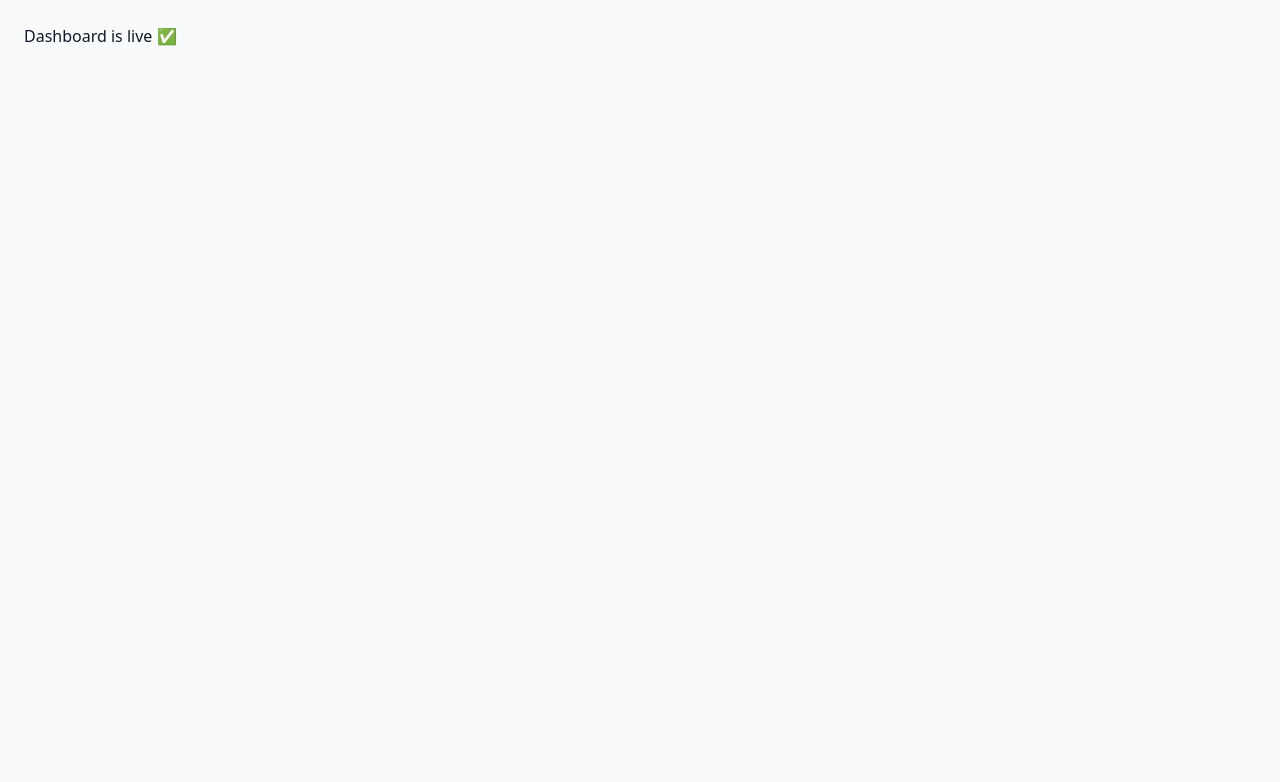
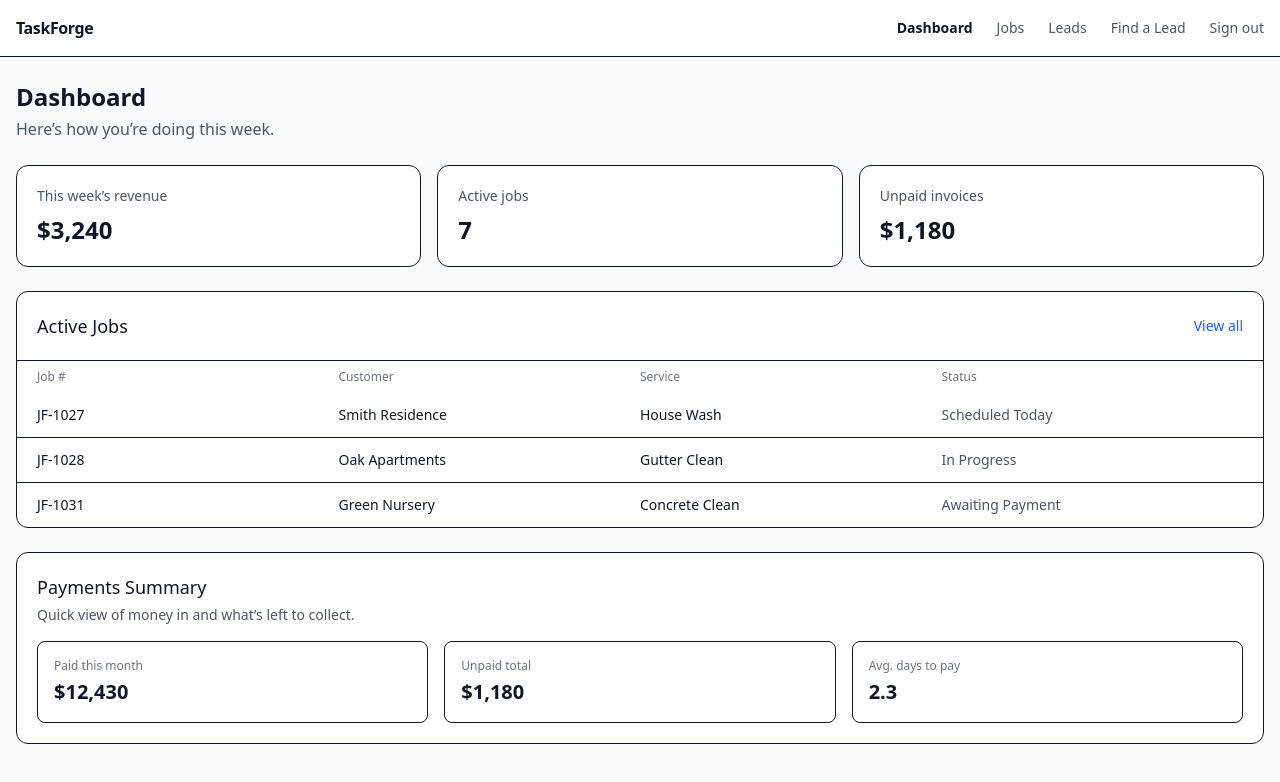
Before and after one commit to kehlannolte/TaskForge, a Next.js app in the folder frontend/taskforge-web/: page /dashboard in a window 1280 px wide. Shown: the top 782 px of the page. Built offline with nearby package versions, Linux system fonts and the light colour scheme; no server answers; sample sign-in values are in the browser's storage.

Commit message:
feat: minimal dashboard + navbar + protected pages

```diff
--- a/frontend/taskforge-web/package.json
+++ b/frontend/taskforge-web/package.json
@@ -3,9 +3,9 @@
   "private": true,
   "version": "0.1.0",
   "scripts": {
-    "dev": "next dev",
+    "dev": "next dev -p 3007",
     "build": "next build",
-    "start": "next start"
+    "start": "next start -p 3007"
   },
   "dependencies": {
     "clsx": "^2.1.1",
--- a/frontend/taskforge-web/src/app/(protected)/assistant/page.tsx
+++ /dev/null
@@ -1,8 +0,0 @@
-export default function AssistantPage() {
-  return (
-    <div className="p-6">
-      <h1 className="text-2xl font-semibold mb-2">Assistant</h1>
-      <p className="text-gray-600">Coming soon — your AI call and chat assistant.</p>
-    </div>
-  );
-}
--- a/frontend/taskforge-web/src/app/(protected)/dashboard/page.tsx
+++ b/frontend/taskforge-web/src/app/(protected)/dashboard/page.tsx
@@ -1,3 +1,76 @@
 export default function DashboardPage() {
-  return <div className="p-6">Dashboard is live ✅</div>;
+  // Dummy data for MVP visuals
+  const kpis = [
+    { label: "This week’s revenue", value: "$3,240" },
+    { label: "Active jobs", value: "7" },
+    { label: "Unpaid invoices", value: "$1,180" },
+  ];
+
+  const activeJobs = [
+    { id: "JF-1027", customer: "Smith Residence", service: "House Wash", status: "Scheduled Today" },
+    { id: "JF-1028", customer: "Oak Apartments", service: "Gutter Clean", status: "In Progress" },
+    { id: "JF-1031", customer: "Green Nursery", service: "Concrete Clean", status: "Awaiting Payment" },
+  ];
+
+  return (
+    <div className="space-y-6">
+      <div>
+        <h1 className="text-2xl font-semibold">Dashboard</h1>
+        <p className="text-gray-600 mt-1">Here’s how you’re doing this week.</p>
+      </div>
+
+      {/* KPIs */}
+      <div className="grid sm:grid-cols-2 lg:grid-cols-3 gap-4">
+        {kpis.map((k) => (
+          <div key={k.label} className="rounded-xl border bg-white p-5">
+            <p className="text-sm text-gray-600">{k.label}</p>
+            <p className="mt-2 text-2xl font-semibold">{k.value}</p>
+          </div>
+        ))}
+      </div>
+
+      {/* Active jobs table */}
+      <div className="rounded-xl border bg-white">
+        <div className="flex items-center justify-between p-5">
+          <h2 className="text-lg font-medium">Active Jobs</h2>
+          <a href="/jobs" className="text-sm text-blue-600 hover:underline">View all</a>
+        </div>
+        <div className="border-t">
+          <div className="grid grid-cols-4 px-5 py-2 text-xs text-gray-500">
+            <span>Job #</span><span>Customer</span><span>Service</span><span>Status</span>
+          </div>
+          <div className="divide-y">
+            {activeJobs.map((j) => (
+              <div key={j.id} className="grid grid-cols-4 px-5 py-3 text-sm">
+                <span className="font-medium">{j.id}</span>
+                <span>{j.customer}</span>
+                <span>{j.service}</span>
+                <span className="text-gray-600">{j.status}</span>
+              </div>
+            ))}
+          </div>
+        </div>
+      </div>
+
+      {/* Payments summary inside Dashboard (lean MVP) */}
+      <div className="rounded-xl border bg-white p-5">
+        <h2 className="text-lg font-medium">Payments Summary</h2>
+        <p className="text-sm text-gray-600 mt-1">Quick view of money in and what’s left to collect.</p>
+        <div className="grid sm:grid-cols-3 gap-4 mt-4">
+          <div className="rounded-lg border p-4">
+            <p className="text-xs text-gray-500">Paid this month</p>
+            <p className="mt-1 text-xl font-semibold">$12,430</p>
+          </div>
+          <div className="rounded-lg border p-4">
+            <p className="text-xs text-gray-500">Unpaid total</p>
+            <p className="mt-1 text-xl font-semibold">$1,180</p>
+          </div>
+          <div className="rounded-lg border p-4">
+            <p className="text-xs text-gray-500">Avg. days to pay</p>
+            <p className="mt-1 text-xl font-semibold">2.3</p>
+          </div>
+        </div>
+      </div>
+    </div>
+  );
 }
--- a/frontend/taskforge-web/src/app/(protected)/layout.tsx
+++ b/frontend/taskforge-web/src/app/(protected)/layout.tsx
@@ -1,11 +1,11 @@
-// src/app/(protected)/layout.tsx
-import { ReactNode } from "react";
-import { getServerSession } from "next-auth";
-import { authOptions } from "@/lib/auth";
-import { redirect } from "next/navigation";
+import type { ReactNode } from "react";
+import NavBar from "@/components/NavBar";
 
-export default async function ProtectedLayout({ children }: { children: ReactNode }) {
-  const session = await getServerSession(authOptions);
-  if (!session) redirect(`/login?callbackUrl=${encodeURIComponent("/dashboard")}`);
-  return <>{children}</>;
+export default function ProtectedLayout({ children }: { children: ReactNode }) {
+  return (
+    <div className="min-h-screen bg-gray-50">
+      <NavBar />
+      <main className="mx-auto max-w-7xl px-4 py-6">{children}</main>
+    </div>
+  );
 }
--- a/frontend/taskforge-web/src/app/(protected)/settings/page.tsx
+++ /dev/null
@@ -1,8 +0,0 @@
-export default function SettingsPage() {
-  return (
-    <div className="p-6">
-      <h1 className="text-2xl font-semibold mb-2">Settings</h1>
-      <p className="text-gray-600">App settings and preferences will appear here.</p>
-    </div>
-  );
-}
--- a/frontend/taskforge-web/src/components/NavBar.tsx
+++ b/frontend/taskforge-web/src/components/NavBar.tsx
@@ -1,28 +1,44 @@
 "use client";
 
 import Link from "next/link";
+import { usePathname } from "next/navigation";
 import { signOut } from "next-auth/react";
-import { useSession } from "next-auth/react";
+
+const links = [
+  { href: "/dashboard", label: "Dashboard" },
+  { href: "/jobs", label: "Jobs" },
+  { href: "/leads", label: "Leads" },
+  { href: "/find-lead", label: "Find a Lead" },
+];
 
 export default function NavBar() {
-  const { data: session } = useSession();
+  const pathname = usePathname();
   return (
-    <nav className="flex items-center justify-between px-4 py-3 border-b bg-white">
-      <Link href="/" className="font-semibold">TaskForge</Link>
-      <div className="flex items-center gap-3">
-        {session ? (
-          <>
-            <Link href="/dashboard" className="text-sm">Dashboard</Link>
-            <button
-              onClick={() => signOut({ callbackUrl: "/login" })}
-              className="text-sm underline"
-            >
-              Sign out
-            </button>
-          </>
-        ) : (
-          <Link href="/login" className="text-sm underline">Sign in</Link>
-        )}
+    <nav className="sticky top-0 z-40 border-b bg-white">
+      <div className="mx-auto max-w-7xl px-4 h-14 flex items-center justify-between">
+        <Link href="/dashboard" className="font-semibold tracking-tight">
+          TaskForge
+        </Link>
+        <div className="flex items-center gap-6">
+          {links.map((l) => {
+            const active = pathname?.startsWith(l.href);
+            return (
+              <Link
+                key={l.href}
+                href={l.href}
+                className={`text-sm ${active ? "font-semibold" : "text-gray-600 hover:text-gray-900"}`}
+              >
+                {l.label}
+              </Link>
+            );
+          })}
+          <button
+            onClick={() => signOut({ callbackUrl: "/login" })}
+            className="text-sm text-gray-600 hover:text-gray-900"
+          >
+            Sign out
+          </button>
+        </div>
       </div>
     </nav>
   );
--- a/frontend/taskforge-web/src/middleware.ts
+++ b/frontend/taskforge-web/src/middleware.ts
@@ -5,9 +5,7 @@ export const config = {
     "/dashboard/:path*",
     "/jobs/:path*",
     "/leads/:path*",
-    "/assistant/:path*",
     "/find-lead/:path*",
     "/payments/:path*",
-    "/settings/:path*",
   ],
 };
```
